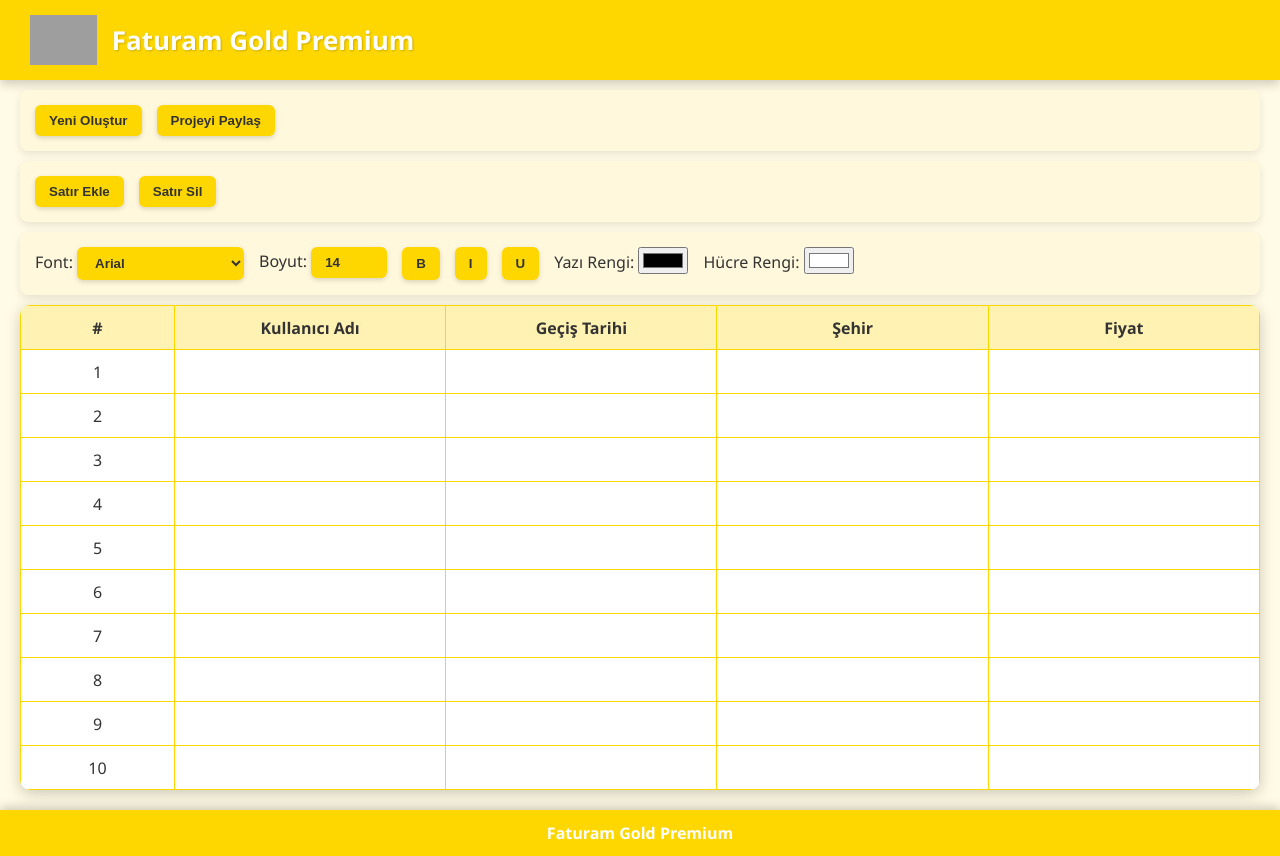
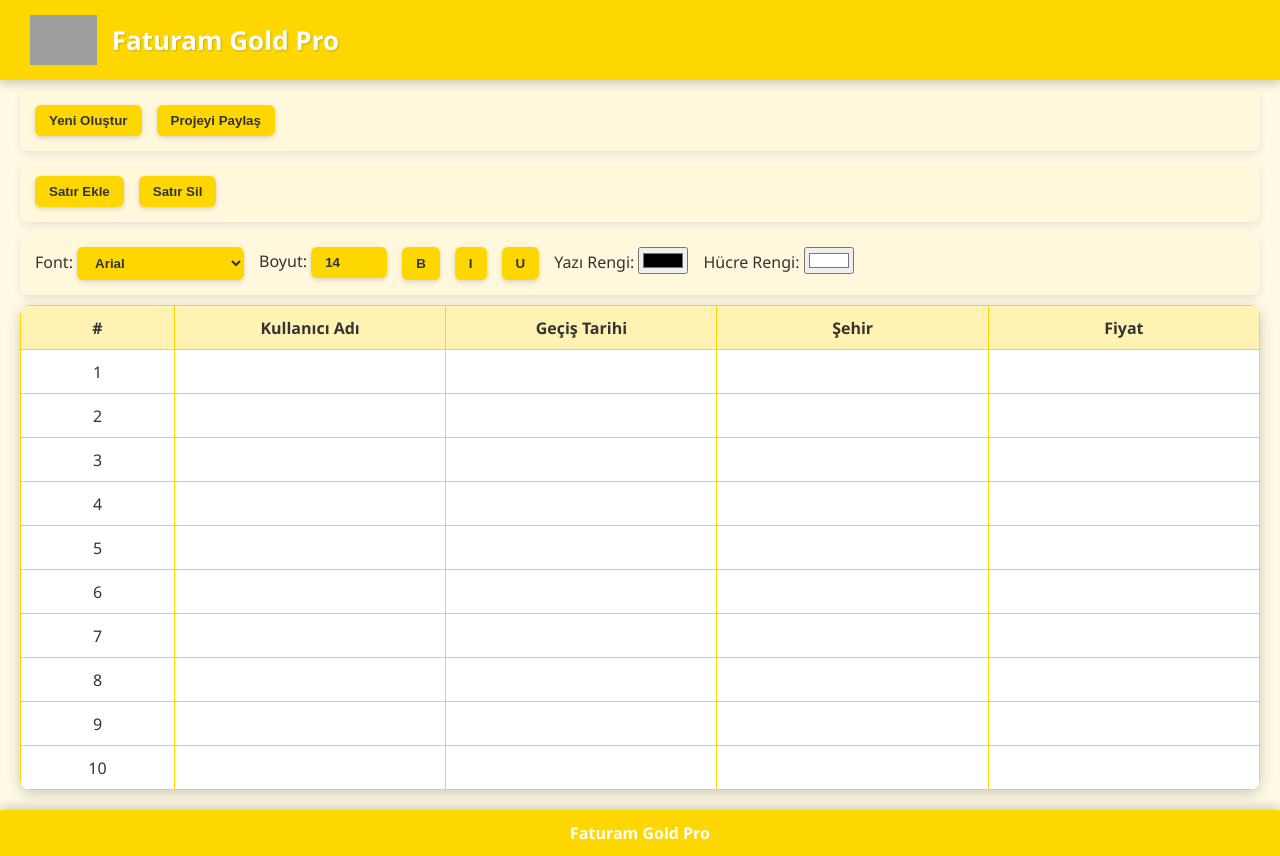
Before and after one commit to Arrakuro63-sys/faturam-gold-pro, a plain HTML site: page index.html in a window 1280 px wide. Drawn offline with nearby package versions, Linux system fonts and the light colour scheme; grey boxes are pictures that could not be loaded.

Commit message:
Change 'Faturam Gold Premium' to 'Faturam Gold Pro'

```diff
--- a/index.html
+++ b/index.html
@@ -29,7 +29,7 @@ footer { text-align:center; padding:12px; background:#ffd700; color:white; font-
 
 <header>
     <img src="https://encrypted-tbn0.gstatic.com/images?q=tbn:ANd9GcSRwNsJToes3vMaHCm2DHoiwJP4X7aZ-1m4Og&s" alt="Logo">
-    <h1>Faturam Gold Premium</h1>
+    <h1>Faturam Gold Pro</h1>
 </header>
 
 <div id="controls">
@@ -73,7 +73,7 @@ footer { text-align:center; padding:12px; background:#ffd700; color:white; font-
     <button onclick="generateURL()">URL Oluştur</button>
 </div>
 
-<footer>Faturam Gold Premium</footer>
+<footer>Faturam Gold Pro</footer>
 
 <script src="https://cdnjs.cloudflare.com/ajax/libs/jspdf/2.5.1/jspdf.umd.min.js"></script>
 <script src="https://cdnjs.cloudflare.com/ajax/libs/html2canvas/1.4.1/html2canvas.min.js"></script>
@@ -183,7 +183,7 @@ const shareOptions=document.getElementById('shareOptions');
 shareBtn.addEventListener('click',()=>{ shareOptions.style.display = shareOptions.style.display==='flex'?'none':'flex'; });
 
 // PDF/PNG/URL fonksiyonları
-function exportPDF(){ html2canvas(document.getElementById('excelTable')).then(canvas=>{ const imgData=canvas.toDataURL('image/png'); const pdf=new jsPDF('p','pt','a4'); const pageWidth=pdf.internal.pageSize.getWidth(); const imgWidth=pageWidth-40; const imgHeight=canvas.height*imgWidth/canvas.width; const logo=new Image(); logo.src="https://encrypted-tbn0.gstatic.com/images?q=tbn:ANd9GcSRwNsJToes3vMaHCm2DHoiwJP4X7aZ-1m4Og&s"; logo.onload=()=>{ pdf.addImage(logo,'PNG',20,20,50,50); pdf.setFontSize(18); pdf.text("Faturam Gold Premium",80,50); pdf.addImage(imgData,'PNG',20,90,imgWidth,imgHeight); pdf.save("FaturamGold_Proje.pdf"); } }); }
+function exportPDF(){ html2canvas(document.getElementById('excelTable')).then(canvas=>{ const imgData=canvas.toDataURL('image/png'); const pdf=new jsPDF('p','pt','a4'); const pageWidth=pdf.internal.pageSize.getWidth(); const imgWidth=pageWidth-40; const imgHeight=canvas.height*imgWidth/canvas.width; const logo=new Image(); logo.src="https://encrypted-tbn0.gstatic.com/images?q=tbn:ANd9GcSRwNsJToes3vMaHCm2DHoiwJP4X7aZ-1m4Og&s"; logo.onload=()=>{ pdf.addImage(logo,'PNG',20,20,50,50); pdf.setFontSize(18); pdf.text("Faturam Gold Pro",80,50); pdf.addImage(imgData,'PNG',20,90,imgWidth,imgHeight); pdf.save("FaturamGold_Proje.pdf"); } }); }
 function exportPNG(){ html2canvas(document.getElementById('excelTable')).then(canvas=>{ const link=document.createElement('a'); link.download='FaturamGold_Proje.png'; link.href=canvas.toDataURL(); link.click(); }); }
 function generateURL(){ const dataStr=encodeURIComponent(btoa(JSON.stringify(tableData))); const base=window.location.href.split('?')[0]; const url=`${base}?data=${dataStr}`; prompt("Paylaşabileceğiniz link:",url); }
 
```
